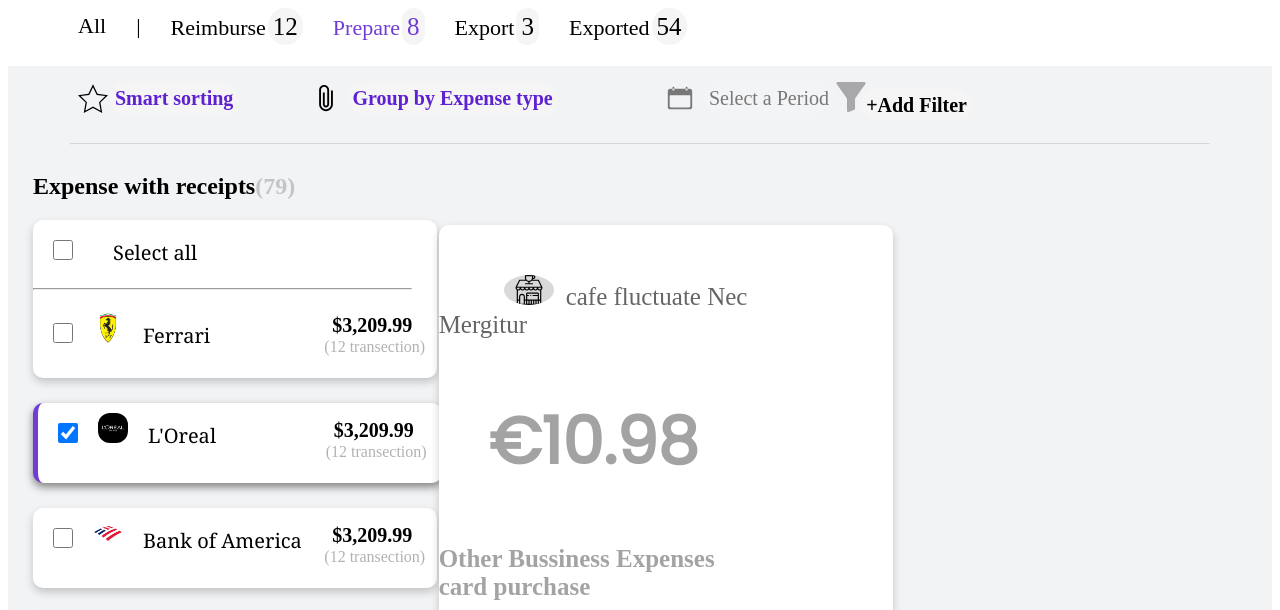
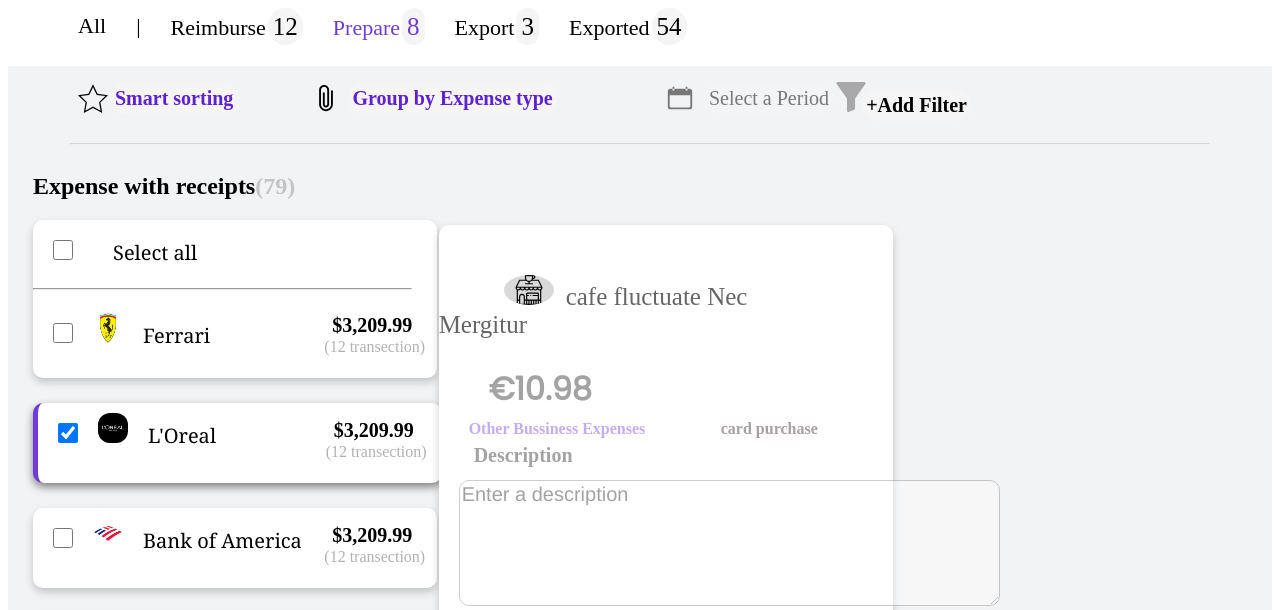
Before and after one commit to roopamdhoot/Locationguru_assignment, a plain HTML site: page design1.html in a window 1280 px wide. Shown: the part 115-725 px from the top of the page. Drawn offline with Linux system fonts and the light colour scheme.

Commit message:
Update design1.css

```diff
--- a/design1.css
+++ b/design1.css
@@ -285,11 +285,16 @@ ul li span{
     background-color:white;
     padding-right:75px;
     box-shadow: 0 4px 8px 0 rgba(0,0,0,0.2);
-  padding-bottom: 5%;
     margin-top:5px;
     margin-left:25px;
     margin-right: 30%
 
+}
+.innerdetail1{
+    float:left;font-size:16px;margin-left:30px;background-color: snow;color:#5D21D2;margin-top:-20px;
+}
+.innerdetail2{
+    float:right;font-size: 16px;background-color: snow;margin-top:-20px;
 }
 .total img{
     margin-top:50px;
@@ -309,7 +314,7 @@ background-color: #d9d9d9;
 }
 .total h2 {
     margin-left:50px;
-    font-size:65px;
+    font-size:32px;
     font-style: inherit;
     font-family: 'Poppins', sans-serif;
 }
@@ -335,6 +340,7 @@ background-color: #d9d9d9;
 .textarea{
     margin-left:20px;
     border-radius: 10px;
+    margin-top:12px;
 }
 #t1{
     color:grey;
@@ -344,6 +350,7 @@ background-color: #d9d9d9;
     margin-left:35px;
     font-size:20px;
    color:black;
+
 }
 textarea::-webkit-input-placeholder {
     color: black;
```
